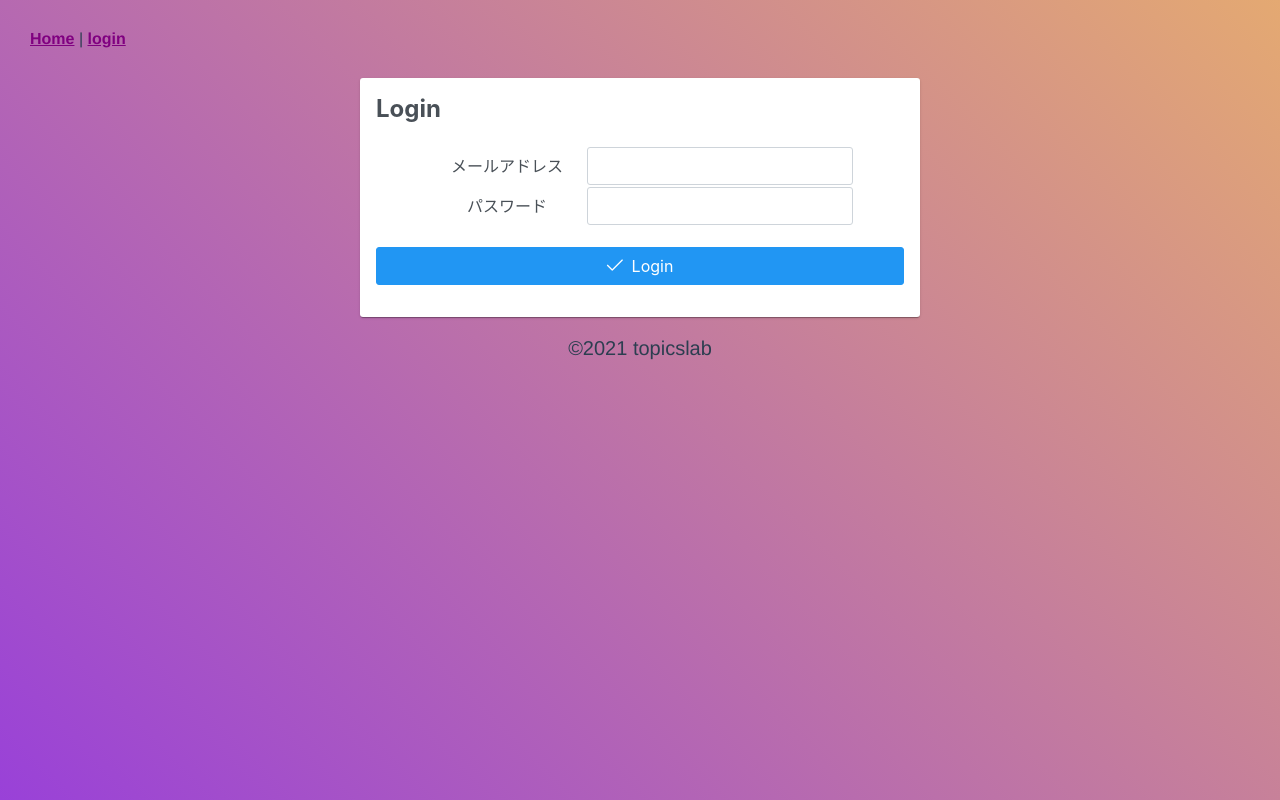
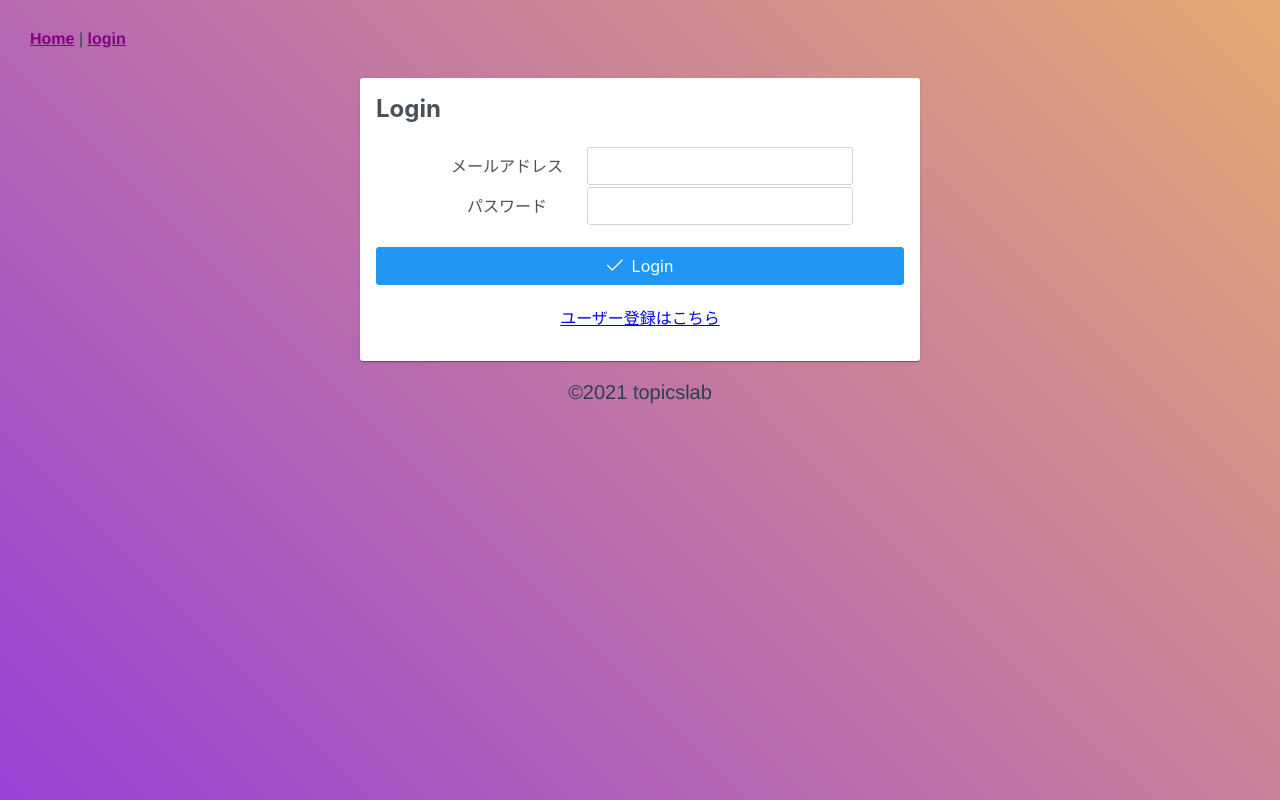
Before and after one commit to haruuu1221/topics_lab, a Vue app in the folder front/topicslab/: page /login in a window 1280 px wide. Built offline with nearby package versions, Linux system fonts and the light colour scheme; what axios-cookiejar-support would draw is missing.

Commit message:
ユーザー登録リンク追加しました

```diff
--- a/front/topicslab/src/views/Login.vue
+++ b/front/topicslab/src/views/Login.vue
@@ -18,6 +18,9 @@
         <span>{{message}}</span>
         <div class="p-field">
           <Button icon="pi pi-check" label="Login" v-on:click="login" />
+        </div>
+        <div class="register">
+          <router-link to="/login">ユーザー登録はこちら</router-link>
         </div>
       </template>
     </Card>
@@ -87,9 +90,9 @@ export default {
       width: 100%;
     }
   }
-}
-span{
-  color:red;
-  font-size: 20px;
+  .register {
+    text-align: center;
+    padding-top: 20px;
+  }
 }
 </style>
```
